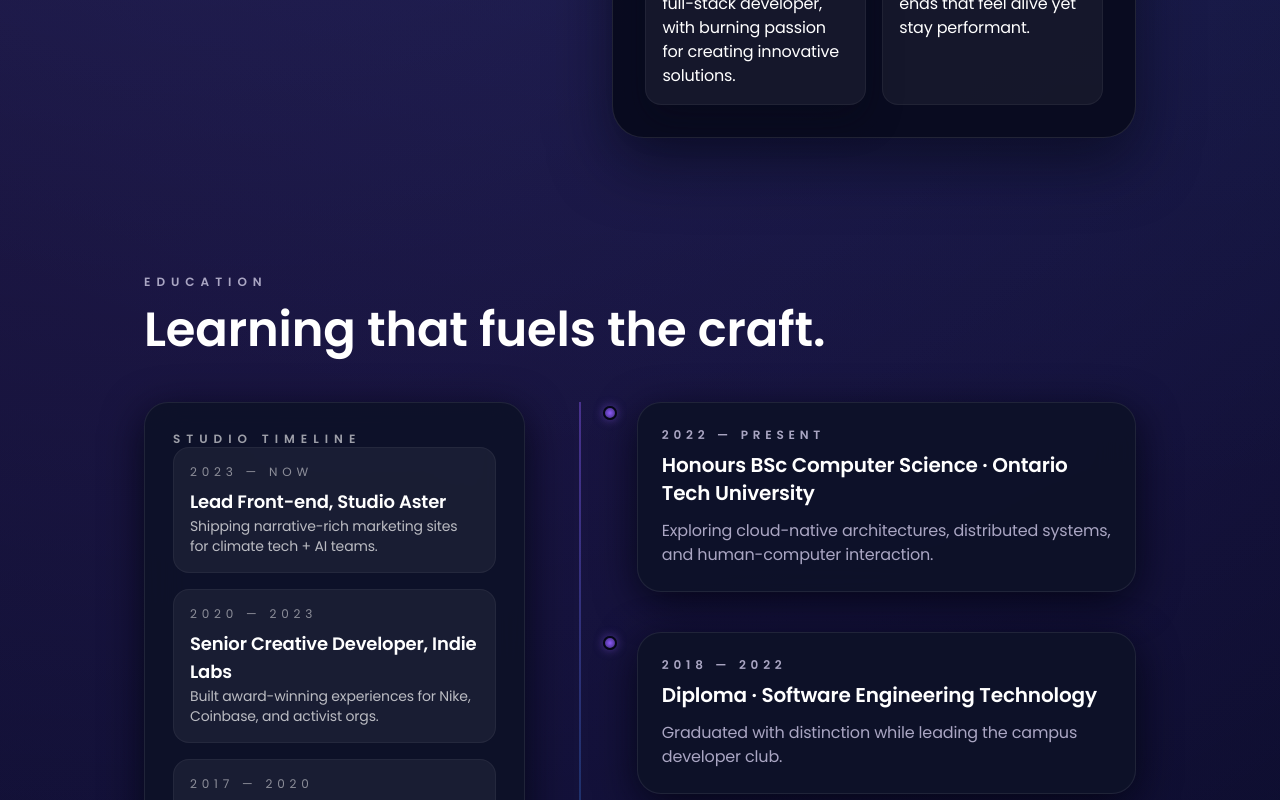
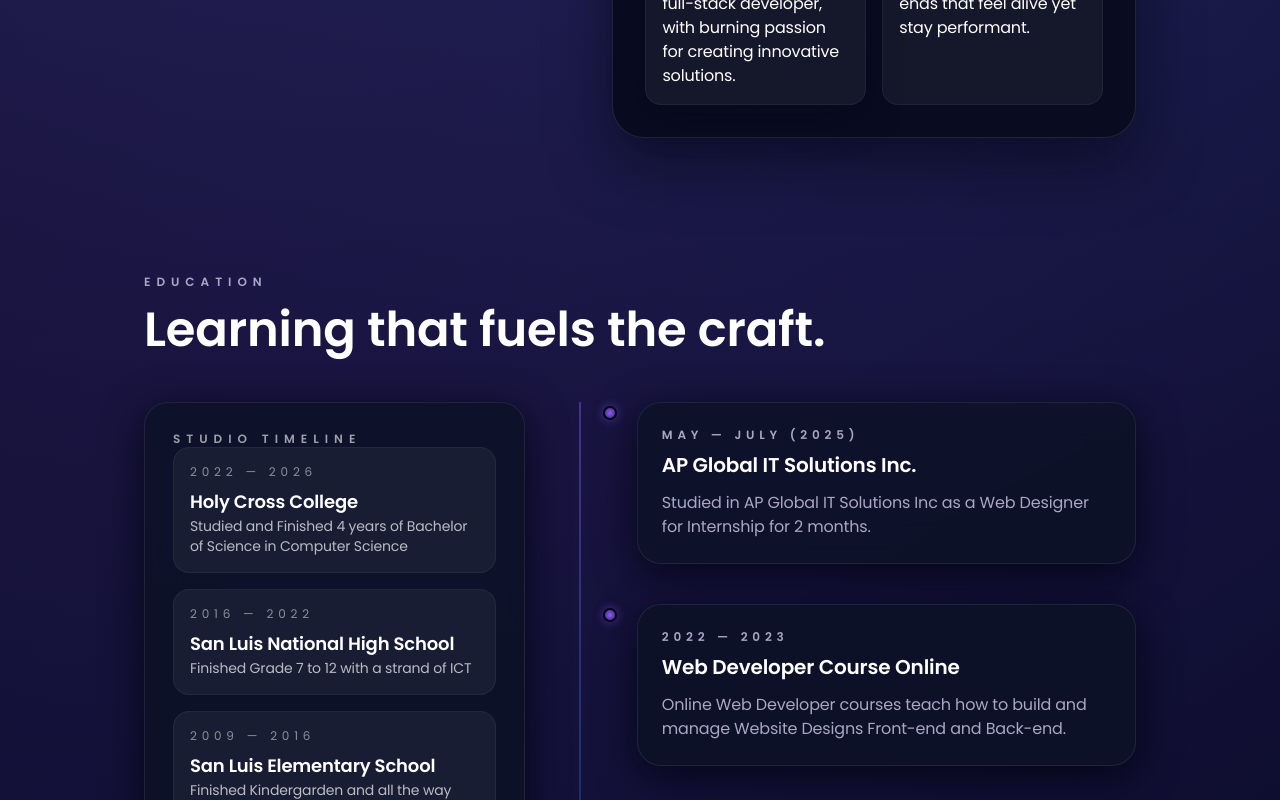
Before and after one commit to Paul-Vismonte/myPortfolio, a Next.js app: page / in a window 1280 px wide. Shown: the part 2000-2800 px from the top of the page. Built offline with nearby package versions, Linux system fonts and the light colour scheme.

Commit message:
education updates

```diff
--- a/app/components/About.jsx
+++ b/app/components/About.jsx
@@ -96,33 +96,33 @@ const featuredProjects = [
 
 const educationTimeline = [
   {
-    range: "2022 — Present",
-    role: "Honours BSc Computer Science · Ontario Tech University",
+    range: "May — July (2025)",
+    role: "AP Global IT Solutions Inc.",
     summary:
-      "Exploring cloud-native architectures, distributed systems, and human-computer interaction.",
+      "Studied in AP Global IT Solutions Inc as a Web Designer for Internship for 2 months.",
   },
   {
-    range: "2018 — 2022",
-    role: "Diploma · Software Engineering Technology",
-    summary: "Graduated with distinction while leading the campus developer club.",
+    range: "2022 — 2023",
+    role: "Web Developer Course Online",
+    summary: "Online Web Developer courses teach how to build and manage Website Designs Front-end and Back-end.",
   },
 ];
 
 const experienceTimeline = [
   {
-    range: "2023 — Now",
-    role: "Lead Front-end, Studio Aster",
-    summary: "Shipping narrative-rich marketing sites for climate tech + AI teams.",
+    range: "2022 — 2026",
+    role: "Holy Cross College",
+    summary: "Studied and Finished 4 years of Bachelor of Science in Computer Science",
   },
   {
-    range: "2020 — 2023",
-    role: "Senior Creative Developer, Indie Labs",
-    summary: "Built award-winning experiences for Nike, Coinbase, and activist orgs.",
+    range: "2016 — 2022",
+    role: "San Luis National High School",
+    summary: "Finished Grade 7 to 12 with a strand of ICT",
   },
   {
-    range: "2017 — 2020",
-    role: "Product Engineer, Playground",
-    summary: "Launched design systems and prototyped new interaction models.",
+    range: "2009 — 2016",
+    role: "San Luis Elementary School",
+    summary: "Finished Kindergarden and all the way from Grade 1 to 6.",
   },
 ];
 
--- a/app/components/Hero.jsx
+++ b/app/components/Hero.jsx
@@ -7,8 +7,8 @@ const navItems = [
   { label: "About", href: "#about" },
   { label: "Education", href: "#education" },
   { label: "Experience", href: "#work" },
+  { label: "Projects", href: "#projects" },
   { label: "Skills", href: "#stack" },
-  { label: "Projects", href: "#projects" },
 ];
 
 const stats = [
@@ -22,7 +22,7 @@ const quickLinks = [
 const focusAreas = [
   { title: "2D Game Dev, Unity Engine", copy: "Ironbound Climb " },
   { title: "Book Search, Integrating APIs to fetch and display data", copy: "BookSeek" },
-  { title: "", copy: "" },
+  { title: "Marketing, POS Website", copy: "BarberHub" },
 ];
 
 export default function Hero() {
@@ -197,7 +197,7 @@ export default function Hero() {
                 <h3 className="mt-3 text-2xl font-semibold text-white">Projects in Progress</h3>
               </div>
               <span className="rounded-full bg-white/10 px-4 py-2 text-xs font-semibold uppercase tracking-[0.5em] text-white/70">
-                2025 - 2026
+                2026
               </span>
             </div>
             <ul className="mt-6 space-y-3 text-sm text-white/80">
```
